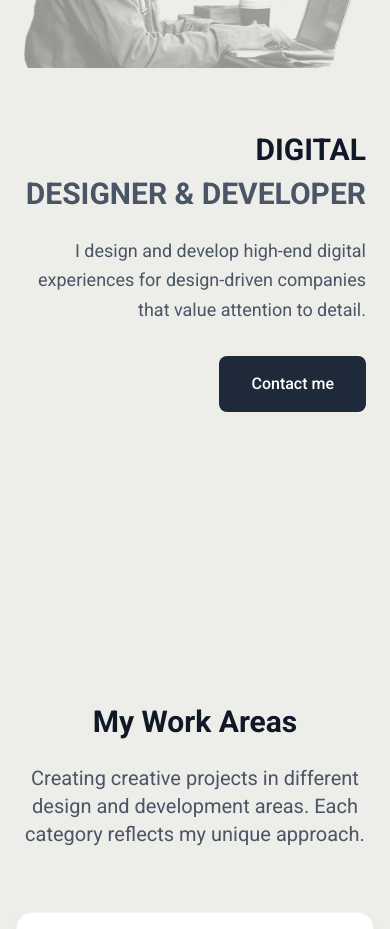
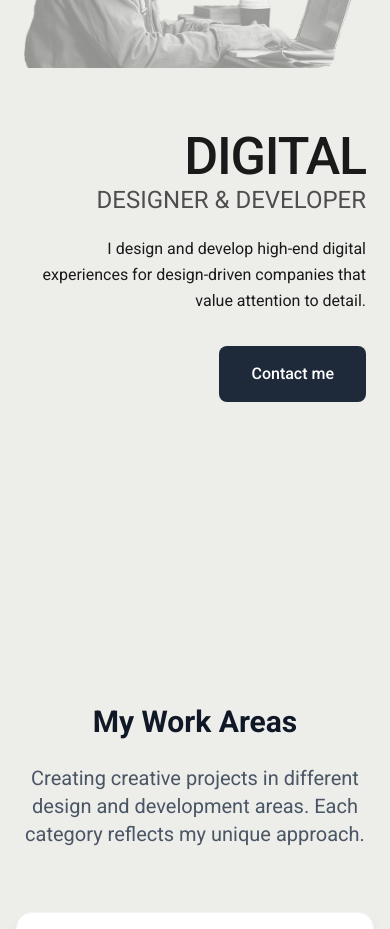
Before and after one commit to yusufgulmezz/portfolio, a Next.js app: page / in a window 390 px wide. Shown: the part 1080-2009 px from the top of the page. Built offline with nearby package versions, Linux system fonts and the light colour scheme.

Commit message:
HeroSectionm etin boyutları responsive hale getirildi ve arka plan görselinin konumu güncellendi.

```diff
--- a/src/components/sections/HeroSection.tsx
+++ b/src/components/sections/HeroSection.tsx
@@ -29,7 +29,7 @@ const HeroSection = () => {
                 alt="Background visual"
                 loading="eager"
                 decoding="async"
-                className="w-full h-64 sm:h-80 md:h-96 object-cover object-top mb-8 grayscale opacity-40 lg:absolute lg:left-0 lg:-right-[10%] lg:top-1/2 lg:-translate-y-1/2 lg:w-[80vw] lg:sm:w-[75vw] lg:md:w-[70vw] lg:w-[65vw] lg:xl:w-[60vw] lg:max-w-none lg:object-contain lg:object-left lg:select-none lg:h-auto lg:mb-0"
+                className="w-full h-64 sm:h-80 md:h-96 object-cover object-top mb-8 grayscale opacity-40 lg:absolute lg:left-0 lg:-right-[10%] lg:top-1/2 lg:-translate-y-6/16 lg:w-[80vw] lg:sm:w-[75vw] lg:md:w-[70vw] lg:w-[65vw] lg:xl:w-[60vw] lg:max-w-none lg:object-contain lg:object-left lg:select-none lg:h-auto lg:mb-0"
                 draggable={false}
               />
             </div>
@@ -52,11 +52,14 @@ const HeroSection = () => {
                   {/* <span className="text-lg sm:text-xl lg:text-2xl font-normal text-orange-500">
                     Yusuf Gülmez
                   </span> */}
-                  <span className="text-3xl sm:text-6xl lg:text-7xl xl:text-8xl font-bold text-gray-900">
+                  <span
+                    className="text-[52px] sm:text-[80px] md:text-[104px] lg:text-[128px] font-medium text-[#1A1A1A] leading-[0.95] text-right"
+                    style={{ fontFamily: 'var(--font-roboto)', letterSpacing: '-0.0226em' }}
+                  >
                     DIGITAL
                   </span>
                 </div>
-                <h1 className="text-3xl sm:text-54xl lg:text-5xl xl:text-6xl font-bold text-gray-600 text-right">
+                <h1 className="text-[24px] sm:text-[24px] md:text-[24px] lg:text-[39px] font-Regular text-[#4E4E4E] leading-[0.95] text-right">
                 DESIGNER & DEVELOPER
                 </h1>
               </motion.div>
@@ -68,7 +71,10 @@ const HeroSection = () => {
                 transition={{ duration: 0.8, delay: 0.6 }}
                 className="mb-8"
               >
-                <p className="text-lg sm:text-xl lg:text-2xl text-gray-600 leading-relaxed max-w-2xl ml-auto text-right">
+                <p
+                  className="text-[16px] sm:text-[20px] md:text-[24px] font-normal text-[#1A1A1A] leading-relaxed max-w-2xl ml-auto text-right"
+                  style={{ fontFamily: 'var(--font-roboto)' }}
+                >
                   I design and develop high-end digital experiences for design-driven companies that value attention to detail.
                 </p>
               </motion.div>
```
